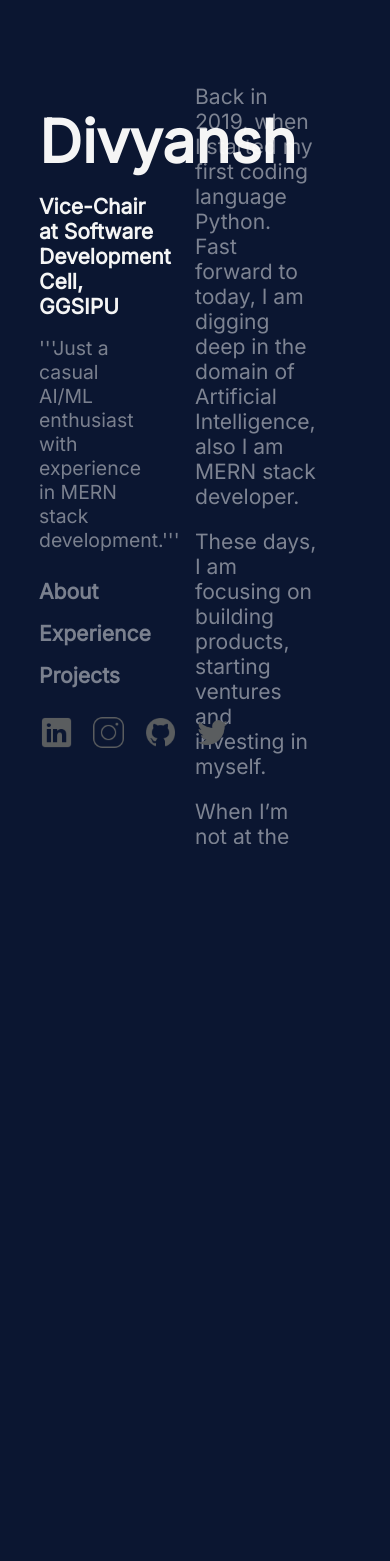
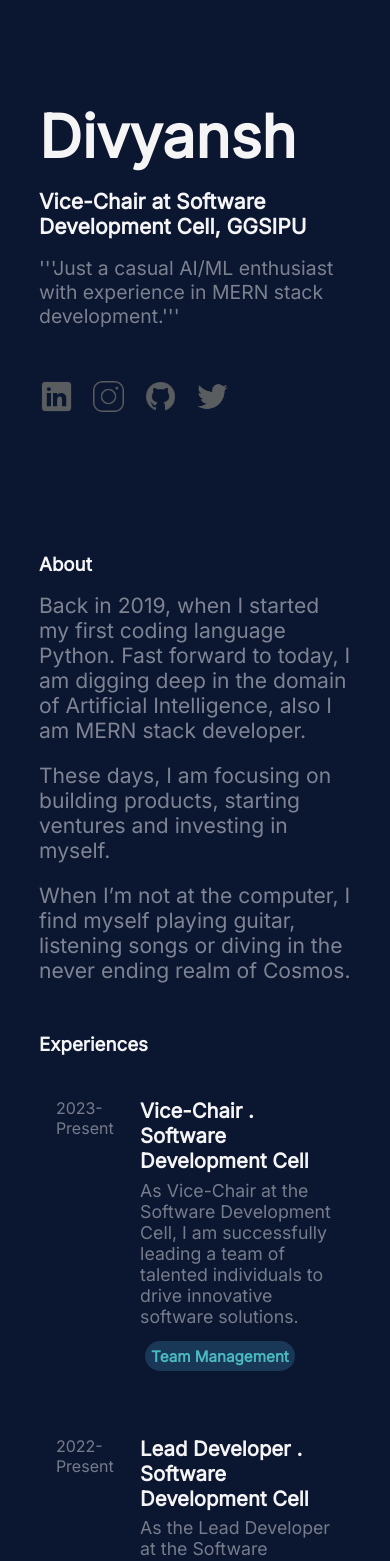
Before and after one commit to Divyansh3021/Divyansh.github.io, a React (Create React App) app: page / in a window 390 px wide. Shown: the top 1561 px of the page. Before the commit the page ends 844 px from the top, so only its background shows below. Built offline with nearby package versions, Linux system fonts and the light colour scheme.

Commit message:
made responsive

```diff
--- a/src/App.css
+++ b/src/App.css
@@ -24,6 +24,7 @@
   margin-top: 10vh;
   display: flex;
   flex-direction: column;
+  align-items: center;
   /* justify-content: space-around; */
 
 }
@@ -36,3 +37,7 @@
   border-radius: 3px;
   background-color: rgba(255, 255, 255, 0.05);
 }
+
+.title{
+  display: none;
+}
--- a/src/App.js
+++ b/src/App.js
@@ -6,6 +6,7 @@ import Hero from './Components/Hero';
 import Navbar from './Components/Navbar';
 import Projects from './Components/Projects';
 import Social from './Components/Social';
+import "./Components/Styles/responsive.css"
 
 function App() {
 
--- a/src/Components/About.jsx
+++ b/src/Components/About.jsx
@@ -12,6 +12,8 @@ function About() {
   }
   return (
     <div className='about-con' onMouse onMouseOver={nav_change} onMouseLeave = {nav_return}>
+
+        <h3 className="title">About</h3>
         <p>
         Back in 2019, when I started my first coding language Python. Fast forward to today, I am digging deep in the domain of Artificial Intelligence, also I am MERN stack developer.
         </p>
--- a/src/Components/Experiences.jsx
+++ b/src/Components/Experiences.jsx
@@ -12,18 +12,19 @@ function nav_return(){
 }
 
   return (
-    <div onMouseEnter={nav_change} onMouseLeave = {nav_return}>
+    <div onMouseEnter={nav_change} onMouseLeave = {nav_return} className="experience-con">
+      <h3 className='title'>Experiences</h3>
         <Experience duration="2023-Present" position="Vice-Chair . Software Development Cell" role_brief="As Vice-Chair at the Software Development Cell, I am successfully leading a team of talented individuals to drive innovative software solutions." stackList={["Team Management"]} />
 
         <Experience duration="2022-Present" position="Lead Developer . Software Development Cell" role_brief="As the Lead Developer at the Software Development Cell, I oversee a team that has delivered multiple industry-level websites and feedback systems, driving efficiency and customer satisfaction." stackList={["Python","ReactJs", "MongoDB","MySQl","NodeJs"]} />
 
         {/* <Experience duration="2022-Present" position="Event Management Lead" role_brief="Being a Event Management Lead, my work is to conduct event smoothly." stackList={["ReactJs","TailwindCSS", "MongoDB","MySQl"]} /> */}
-        <a href="https://techspace-ggsipu.tech/#/" target="_blank" style={{textDecoration: "none"}}><Experience duration="2022-Present" position="Full Stack Developer . Techspace" role_brief="As a Fullstack Developer at Techspace, GGSIPU, I am responsible for designing and implementing robust web applications, leveraging my skills in both front-end and back-end development." stackList={["ReactJs","Bootstrap"]} /></a>
+        <a href="https://techspace-ggsipu.tech/#/" target="_blank" rel="noreferrer" style={{textDecoration: "none"}}><Experience duration="2022-Present" position="Full Stack Developer . Techspace" role_brief="As a Fullstack Developer at Techspace, GGSIPU, I am responsible for designing and implementing robust web applications, leveraging my skills in both front-end and back-end development." stackList={["ReactJs","Bootstrap"]} /></a>
 
-        <a href="https://infoxpression.tech/" target="_blank" style={{textDecoration: "none"}}><Experience duration="2022" position="Website Developer . Infoxpression" role_brief="In my role as a Website Developer at Infoxpression, I utilize my expertise to create visually appealing and user-friendly websites, ensuring seamless functionality and optimal user experience." stackList={["ReactJs","TailwindCSS", "MongoDB", "NodeJs"]} /></a>
+        <a href="https://infoxpression.tech/" target="_blank" rel="noreferrer" style={{textDecoration: "none"}}><Experience duration="2022" position="Website Developer . Infoxpression" role_brief="In my role as a Website Developer at Infoxpression, I utilize my expertise to create visually appealing and user-friendly websites, ensuring seamless functionality and optimal user experience." stackList={["ReactJs","TailwindCSS", "MongoDB", "NodeJs"]} /></a>
 
         <div className="resume-link-con">
-          <a href="https://drive.google.com/file/d/1DwVjzEiHM87_Kl2_5jA5fwuwuBstYbiD/view?usp=sharing" target="_blank" className="resume-link"><span>View full Résumé</span></a>
+          <a href="https://drive.google.com/file/d/1DwVjzEiHM87_Kl2_5jA5fwuwuBstYbiD/view?usp=sharing" rel="noreferrer" target="_blank" className="resume-link"><span>View full Résumé</span></a>
         </div>
     </div>
   )
--- a/src/Components/Projects.jsx
+++ b/src/Components/Projects.jsx
@@ -15,7 +15,8 @@ function Projects() {
         }
   return (
 
-    <div onMouseEnter={nav_change} onMouseLeave = {nav_return}>
+    <div onMouseEnter={nav_change} onMouseLeave = {nav_return} className="projects-con">
+      <h3 className="title">Projects</h3>
         <Project img_src={devfeed} link="https://devfeed101.netlify.app/" title="Devfeed" proj_brief="Devfeed is a dynamic website that efficiently sends newsletters to subscribers, keeping them informed about upcoming events in the tech industry. The platform enhances engagement and fosters a vibrant community." highlight="100+ opensource contributors" stackList={ ["ReactJs", "MySQL"]} />
         <Project img_src={sign_lang} link="https://github.com/Divyansh3021/Sign-Language-Converter" title="Sign Language Interpreter" proj_brief="My Sign Language Converter project utilizes Python, TensorFlow object detection, and OpenCV to accurately interpret and convert sign language gestures into text or speech, aiding communication for the hearing-impaired." highlight="Object Detection" stackList={ ["TFOD", "OpenCV", "CNN"]} />
         <Project img_src={sports_judge} link="https://github.com/Divyansh3021/AI_sports_judge" title="AI Sports Judge" proj_brief="As part of my internship project, I developed an AI sports judge using Mediapipe. This innovative solution leverages computer vision to accurately assess and score sports performances, enhancing objectivity and efficiency in judging." highlight="Mediapipe, YOLO" stackList={ ["Python", "Flask", "Tensorflow"]} />
--- a/src/Components/Styles/Experience.css
+++ b/src/Components/Styles/Experience.css
@@ -8,6 +8,8 @@
     width: max-content;
     margin: 0.6vh;
 }
+
+
 
 .experience{
     margin-top: 10vh;
--- a/src/Components/Styles/Social.css
+++ b/src/Components/Styles/Social.css
@@ -2,6 +2,7 @@
     display: flex;
     flex-direction: row;
     width: 60%;
+
     /* background-color: black; */
 }
 
--- /dev/null
+++ b/src/Components/Styles/responsive.css
@@ -0,0 +1,47 @@
+@media only screen and (max-width: 1024px){
+    .App{
+        flex-direction: column;
+    }
+    .left-side{
+        width: 100%;
+        height: auto;
+    }
+
+    .hero-con{
+        width: 80%;
+        margin-bottom: 4vh;
+    }
+
+    .nav-list{
+        display: none;
+    }
+
+    .social-links{
+        width: 80%;
+        justify-content: flex-start;
+        align-items: flex-start;
+    }
+    .right-side{
+        width: 100%;
+        height: auto;
+    }
+
+    .about-con, .experience-con, .projects-con{
+        width: 80%;
+        margin-top: 4vh;
+    }
+
+    .experience{
+        width: 90%;
+        margin-top: 3vh;
+    }
+
+    .about-con p{
+        width: 100%;
+    }
+
+    .title{
+        display: flex;
+        margin: 2vh 0vh 2vh 0vh;
+    }
+}
```
